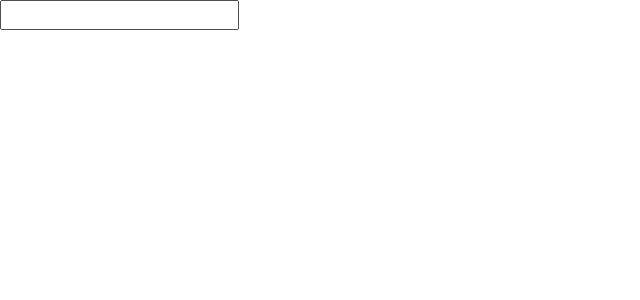
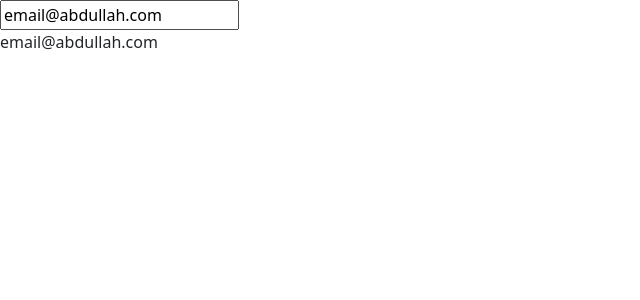
Before and after one commit to Abdullah-Alsabouni/Second-Angular-Project, an Angular app: page / in a window 1280 px wide. Shown: the top 300 px of the page, without its empty margins (0-640 px from the left). Built offline with nearby package versions, Linux system fonts and the light colour scheme.

Commit message:
Lesson 4-Two Way Binding

```diff
--- a/src/app/app.module.ts
+++ b/src/app/app.module.ts
@@ -1,8 +1,8 @@
 import { NgModule } from '@angular/core';
 import { BrowserModule, provideClientHydration } from '@angular/platform-browser';
-
 import { AppRoutingModule } from './app-routing.module';
 import { ProductComponent } from './product.component';
+import { FormsModule } from '@angular/forms';
 
 
 @NgModule({
@@ -11,7 +11,8 @@ import { ProductComponent } from './product.component';
   ],
   imports: [
     BrowserModule,
-    AppRoutingModule
+    AppRoutingModule,
+    FormsModule
   ],
   providers: [
     provideClientHydration()
--- a/src/app/product.component.html
+++ /dev/null
@@ -1,7 +0,0 @@
-<!-- <input (keyup) = "onKeyUp($event)"/> --> <!-- 1.yol -->
-
-<!-- <input (keyup.enter) = "onKeyUp()" /> --> <!-- 2.yol -->
-
-<!--<input (keyup.enter)="onKeyUp($event)" /> --><!-- 1.yol Inputa ne yazılırsa console'da görüntüle-->
-
-<input #email (keyup.enter)="onKeyUp(email.value)" /> <!-- 2.yol -->
--- a/src/app/product.component.ts
+++ b/src/app/product.component.ts
@@ -4,7 +4,10 @@ import { Product } from "./product.model";
 
 @Component({
    selector: "app",
-    templateUrl: "product.component.html",
+    template: `<input [(ngModel)] = "email" (keyup.enter) = "onKeyUp()" /> <!-- ngModel kullanarak Two Binding işlemi yapılır -->
+    <br>
+    <span> {{ email }} </span>
+    `,
     styleUrls: ["product.component.css"]
 })
 
@@ -12,21 +15,10 @@ import { Product } from "./product.model";
 export class ProductComponent {
     model: ProductRepository = new ProductRepository();
 
-    // onKeyUp($event: any) {   // 1.yol
-    //     if($event.keyCode === 13){ // Enter'a tıklandığı anda "Enter was Pressed" mesajı gelir
-    //         console.log('Enter was pressed');
-    //     }
-    // }
 
-    // onKeyUp() { // 2.yol
-    //         console.log('Enter was pressed');
-    //     }
+    email = "email@abdullah.com";
 
-    // onKeyUp($event: any) {
-    //     console.log($event.target.value); // 1.yol Inputa ne yazılırsa console'da görüntüle
-    // }
-
-    onKeyUp(email: any){
-        console.log(email); // 2.yol
+    onKeyUp(){
+        console.log(this.email);
     }
 }
```
